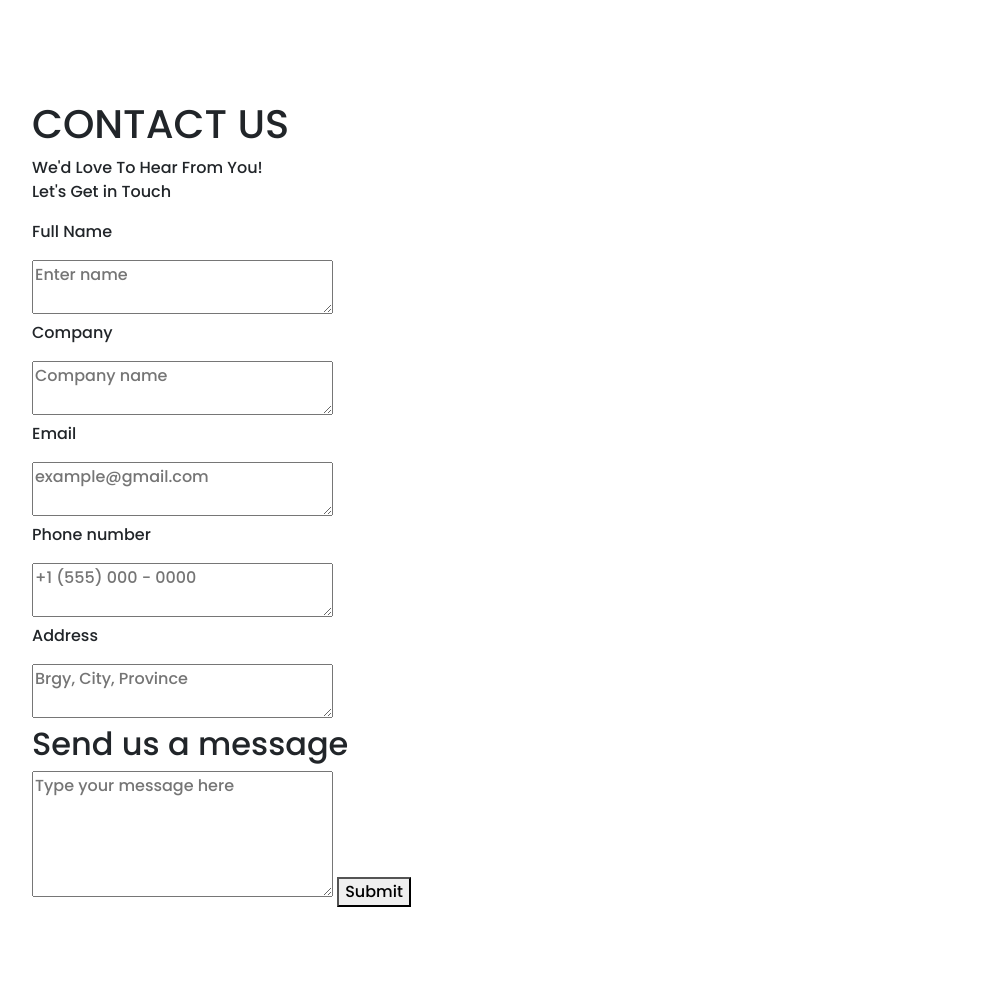
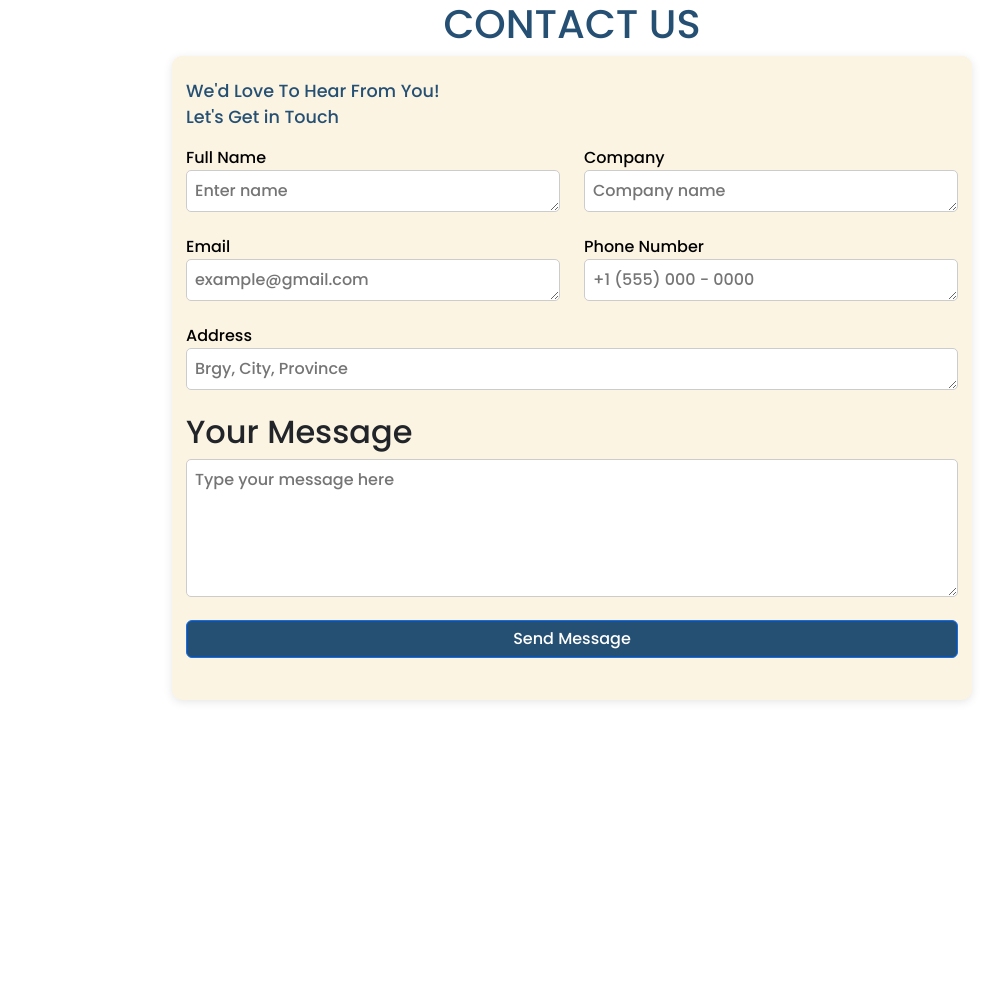
Before and after one commit to Hediphone/Book_Review_Platform, a Laravel app: page /contact in a window 1280 px wide. Shown: the whole page, without its empty margins (68-1071 px from the left). After the commit the page ends 702 px from the top, so only its background shows below. Run offline with Laravel 12, Linux system fonts and the light colour scheme.

Commit message:
Updated Contact Us

```diff
--- /dev/null
+++ b/public/css/contact.css
@@ -0,0 +1,69 @@
+@import url('https://fonts.googleapis.com/css2?family=Poppins:wght@500&display=swap');
+
+* {
+    font-family: 'Poppins', sans-serif;
+    box-sizing: border-box;
+}
+
+h1 {
+    text-align: center;
+    color: #265073!important;
+    margin-top: 20px;
+}
+
+p {
+    color: #265073!important;
+}
+
+.container {
+    max-width: 800px!important;
+    margin: 0 auto;
+    padding: 20px;
+    border: 2px solid #FBF4E2;
+    background-color: #FBF4E2;
+    box-shadow: 0px 2px 10px rgba(0, 0, 0, 0.1);
+    border-radius: 10px;
+}
+
+.contact-box {
+    text-align: left;
+    margin-bottom: 20px;
+}
+
+.contact-box p {
+    color: #333;
+    font-size: 1.1em;
+    margin-bottom: 15px;
+}
+
+label {
+    font-weight: 500;
+    color: #000000;
+}
+
+textarea {
+    width: 100%;
+    resize: none;
+    padding: 8px;
+    border: 1px solid #ccc;
+    border-radius: 5px;
+}
+
+.message-form {
+    text-align: left;
+}
+
+button {
+    background-color: #265073!important;
+    color: #FFF;
+    border: none;
+    padding: 10px;
+    border-radius: 5px;
+    font-size: 1em;
+    cursor: pointer;
+    transition: background-color 0.3s ease;
+}
+
+button:hover {
+    background-color: #265073!important;
+}
--- a/resources/views/contact.blade.php
+++ b/resources/views/contact.blade.php
@@ -1,58 +1,54 @@
 <!DOCTYPE html>
 <html lang="en">
-
 <head>
     <meta charset="UTF-8">
     <meta name="viewport" content="width=device-width, initial-scale=1.0">
     <title>Dashboard</title>
-    <link rel="stylesheet" href="css/dashboard.css">
+    <link rel="stylesheet" href="css/contact.css">
     <link href="https://cdn.jsdelivr.net/npm/bootstrap@5.3.3/dist/css/bootstrap.min.css" rel="stylesheet"
         integrity="sha384-QWTKZyjpPEjISv5WaRU9OFeRpok6YctnYmDr5pNlyT2bRjXh0JMhjY6hW+ALEwIH" crossorigin="anonymous">
 </head>
+<body>
 
-<body>
-<main>
-        <h1>CONTACT US</h1>
+<h1>CONTACT US</h1>
+<main class="container">
+
+    <div class="contact-box">
         <p>We'd Love To Hear From You! <br> Let's Get in Touch</p>
 
+        <form action="#" method="post">
+            <div class="row mb-3">
+                <div class="col-md-6">
+                    <label>Full Name</label>
+                    <textarea name="fullname" placeholder="Enter name" rows="1"></textarea>
+                </div>
+                <div class="col-md-6">
+                    <label>Company</label>
+                    <textarea name="company" placeholder="Company name" rows="1"></textarea>
+                </div>
+            </div>
+            <div class="row mb-3">
+                <div class="col-md-6">
+                    <label>Email</label>
+                    <textarea name="email" placeholder="example@gmail.com" rows="1"></textarea>
+                </div>
+                <div class="col-md-6">
+                    <label>Phone Number</label>
+                    <textarea name="phone" placeholder="+1 (555) 000 - 0000" rows="1"></textarea>
+                </div>
+            </div>
+            <div class="mb-3">
+                <label>Address</label>
+                <textarea name="address" placeholder="Brgy, City, Province" rows="1"></textarea>
+            </div>
+            <div class="message-form mb-3">
+                <h2>Your Message</h2>
+                <textarea name="message" placeholder="Type your message here" rows="5"></textarea>
+            </div>
+            <button type="submit" class="btn btn-primary w-100">Send Message</button>
+        </form>
+    </div>
 
-        <p><i class="fas fa-envelope icon"></i> Full Name</p>
-            <form action="#" method="post">
-                <textarea name="message" placeholder="Enter name" rows="2"></textarea>
-            </form>
-
-            <p><i class="fas fa-envelope icon"></i> Company</p>
-            <form action="#" method="post">
-                <textarea name="message" placeholder="Company name" rows="2"></textarea>
-            </form>
-
-            <p><i class="fas fa-envelope icon"></i> Email</p>
-            <form action="#" method="post">
-                <textarea name="message" placeholder="example@gmail.com" rows="2"></textarea>
-            </form>
-
-            <p><i class="fas fa-envelope icon"></i> Phone number</p>
-            <form action="#" method="post">
-                <textarea name="message" placeholder="+1 (555) 000 - 0000" rows="2"></textarea>
-            </form>
-
-            <p><i class="fas fa-envelope icon"></i> Address</p>
-            <form action="#" method="post">
-                <textarea name="message" placeholder="Brgy, City, Province" rows="2"></textarea>
-            </form>
-
-
-        <section class="message-form">
-            <h2><i class="fas fa-envelope icon"></i> Send us a message</h2>
-            <form action="#" method="post">
-                <textarea name="message" placeholder="Type your message here" rows="5"></textarea>
-                <button type="button" onclick="window.location.href='{{ url('/contact') }}'">Submit</button>
-            </form>
-        </section>
-
-    </main>
-
-
+</main>
 </body>
-
 </html>
```
Also changed, not shown: database/database.sqlite.
